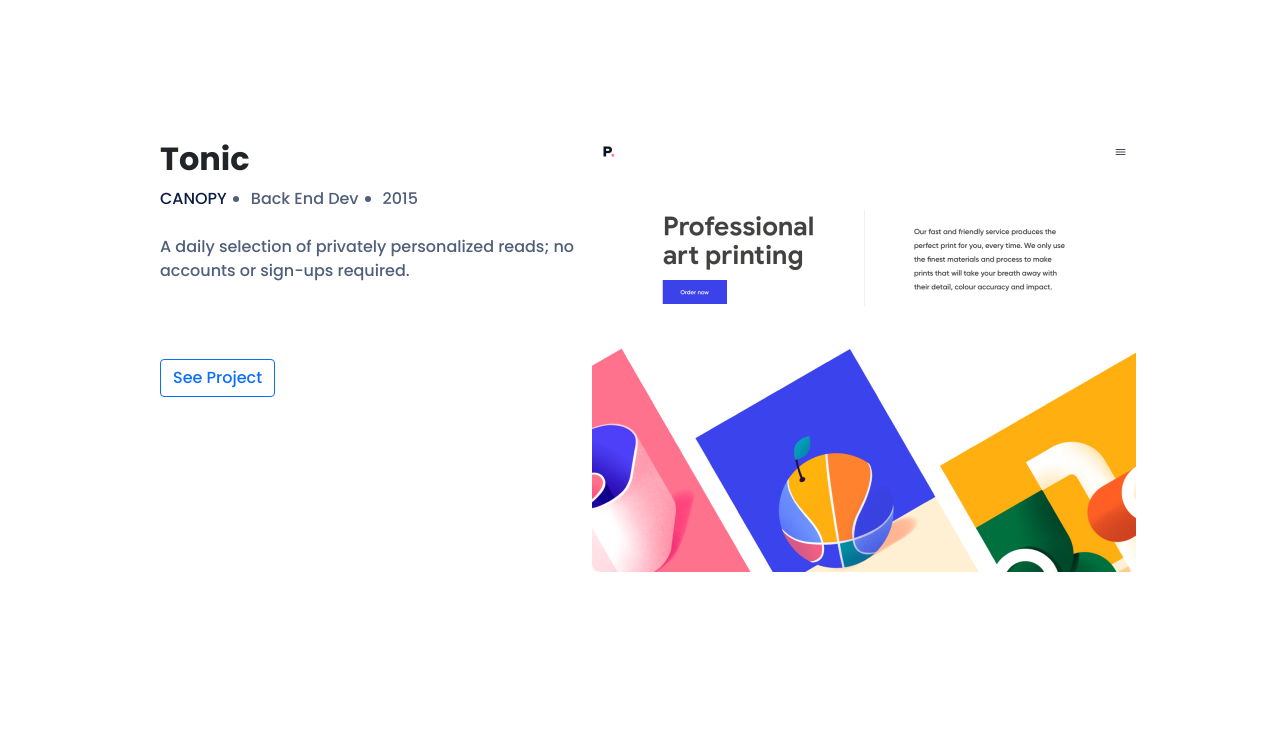
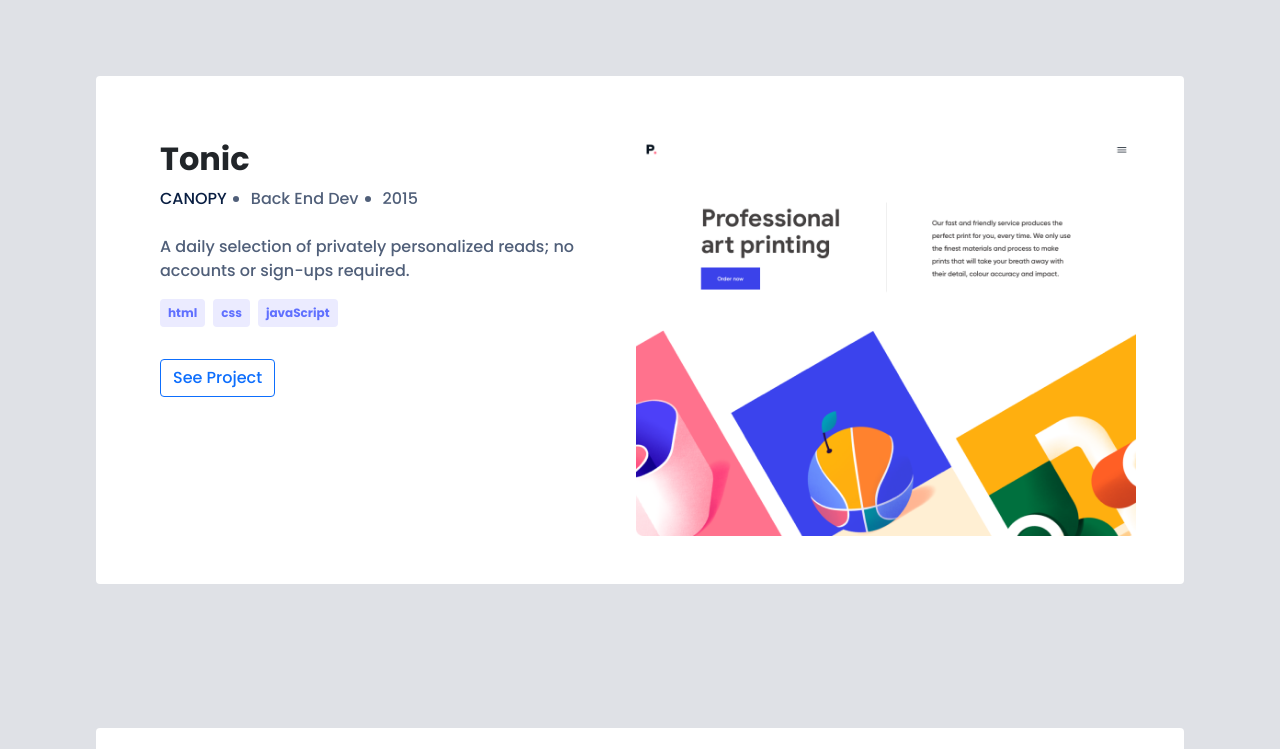
Before and after one commit to Kweeka1/portfolio-bootstrap, a website: page index.html in a window 1280 px wide. Shown: the part 820-1569 px from the top of the page. Drawn offline with nearby package versions, Linux system fonts and the light colour scheme.

Commit message:
Add style to the images in style.css

```diff
--- a/style.css
+++ b/style.css
@@ -46,3 +46,28 @@
 .cl-sm-dark-blue {
   color: #344563;
 }
+
+.bg-grey {
+  background-color: #dfe1e6;
+}
+
+.bg-white {
+  background-color: white;
+}
+
+.bg-purple {
+  background-color: #ebebff;
+}
+
+.project-img {
+  width: 100%;
+  max-width: 500px;
+  min-height: 280px;
+
+}
+
+.badge {
+  background-color: #ebebff;
+  color: #6070ff !important;
+
+}
```
